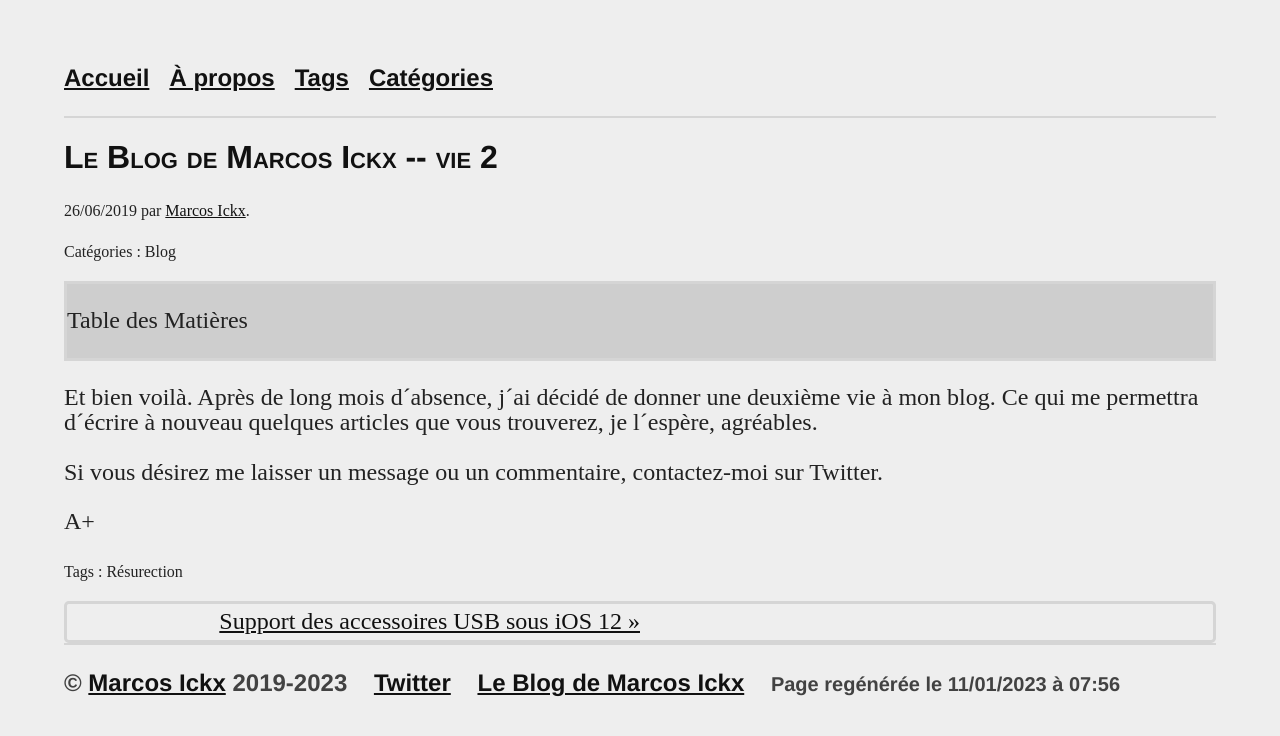
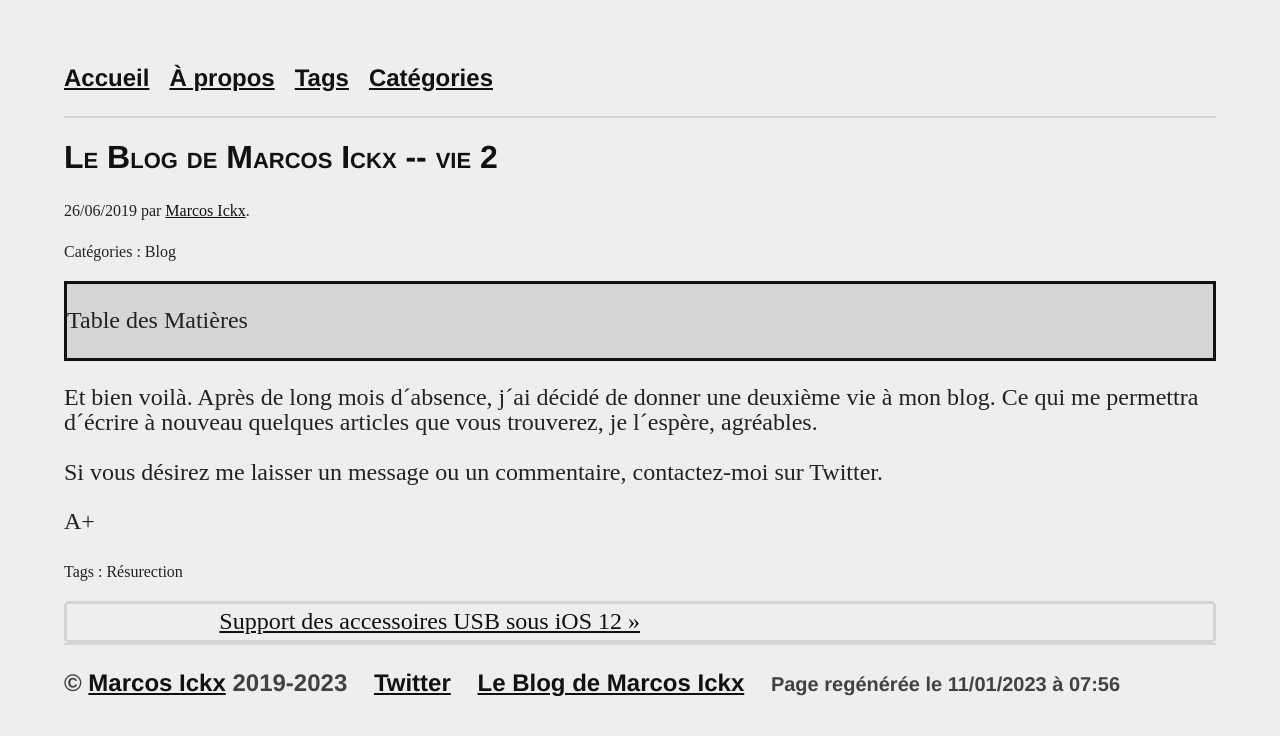
Before and after one commit to MarcosIckx/PreviewMarcosxNet, a Jekyll site: the page built from _posts/2019/2019-06-26-le-blog-de-marcos-ickx-vie-2.md, in a window 1280 px wide. Shown: the top 736 px of the page. Built offline with Jekyll 4.4.1, drawn with Linux system fonts in a browser that asks for light colours.

Commit message:
Update main.css

```diff
--- a/css/main.css
+++ b/css/main.css
@@ -75,8 +75,9 @@ ul, ul li {
 }
 
 div.toc {
-  background-color: var(--bg-box-color);
-  border: 0.2rem solid var(--footer-color);
+  background-color: var(--footer-color);
+  border: 0.2rem solid var(--primary-color);
+  color: var(--primary-color);
   display:block;
 }
 div.toc > ol.toc, div.toc > ol.toc {
```
